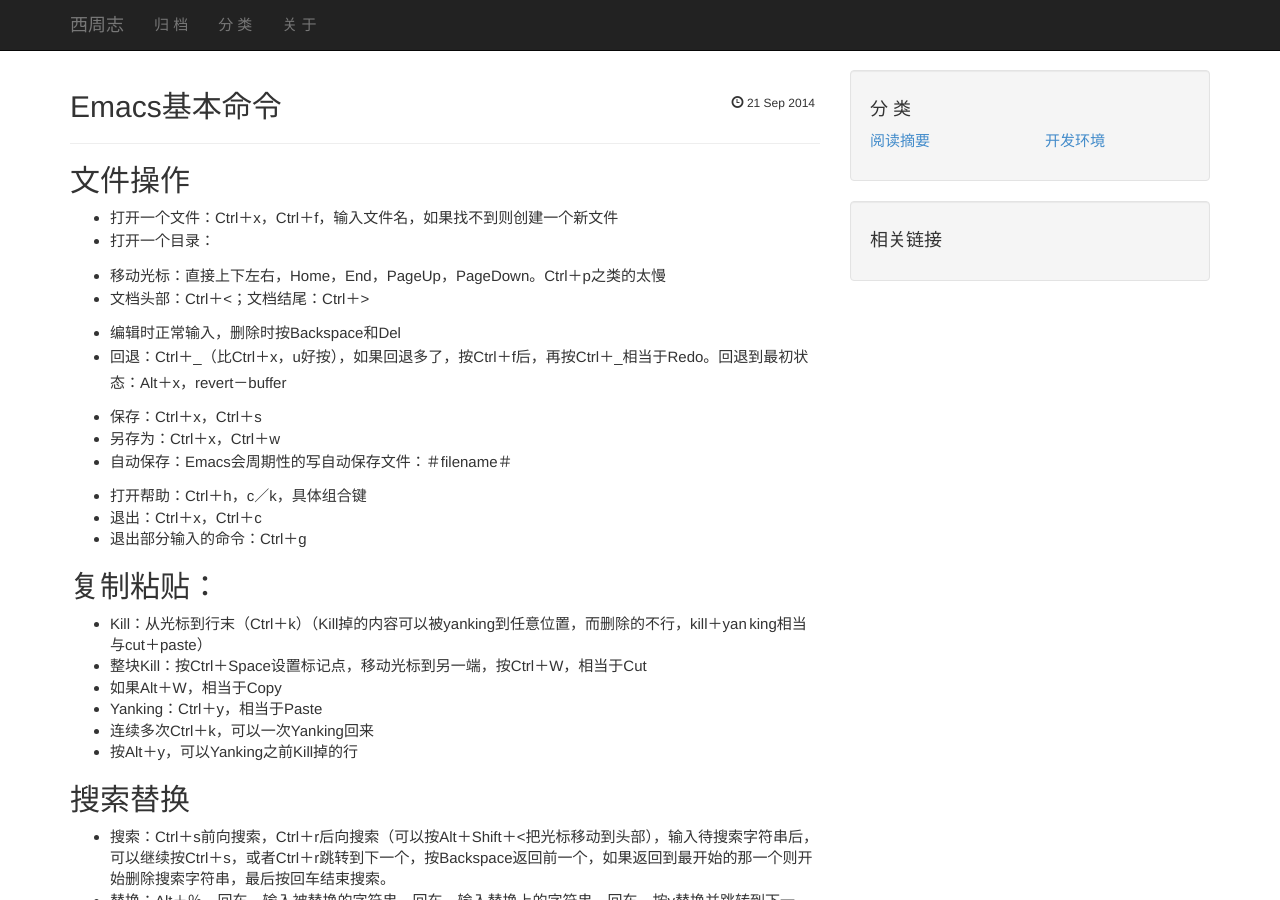
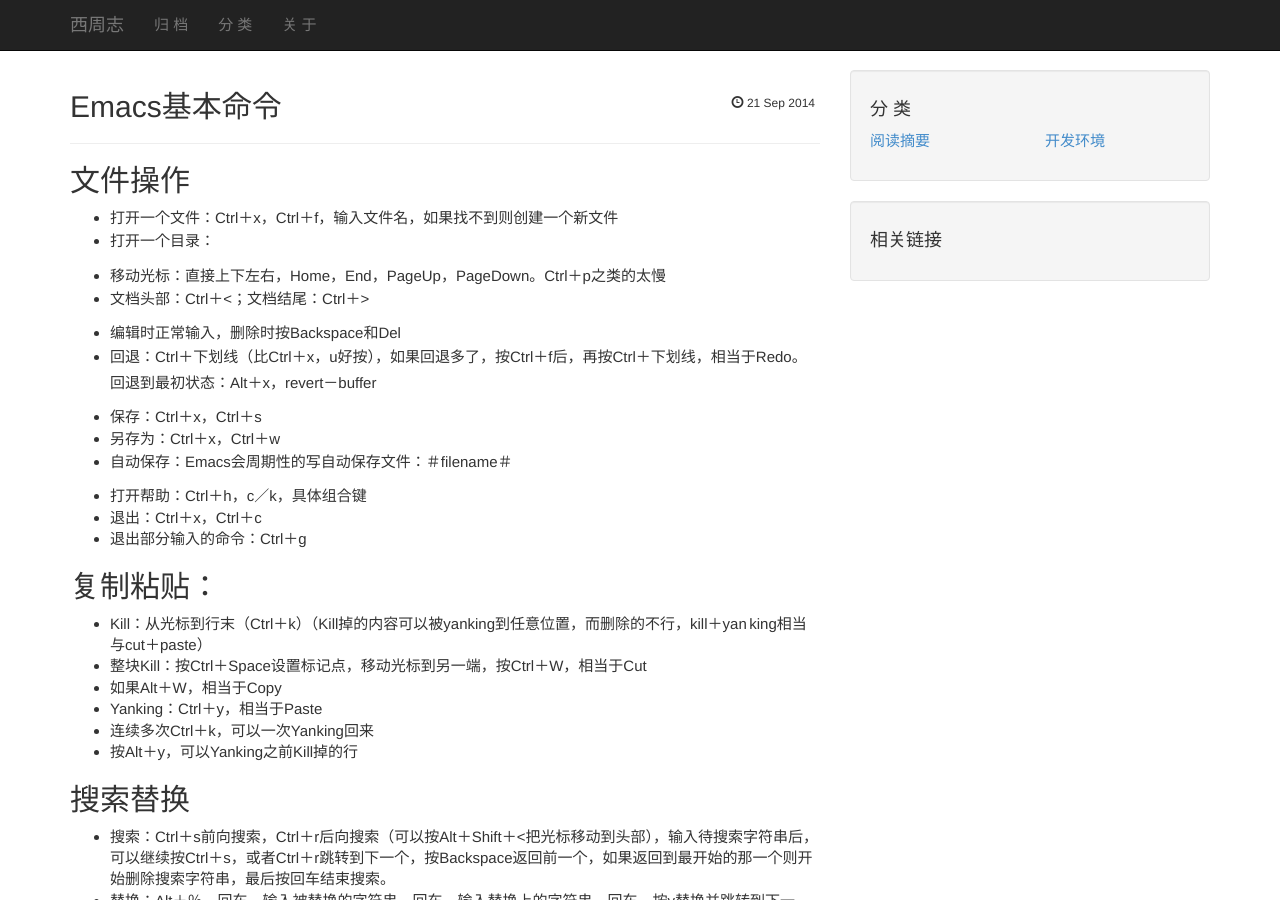
Before and after one commit to joezxy/joezxy.github.io, a Jekyll site: the page built from _posts/2014-09-21-emacs-cmds.md, in a window 1280 px wide and 900 px high. Built offline with Jekyll 4.4.1, drawn with Linux system fonts in a browser that asks for light colours; nearby versions of some CDN libraries; library files that are not in the unit come from our copies; Markdown is read by kramdown in place of the engine named in the settings.

Commit message:
Update 2014-09-21-emacs-cmds.md

```diff
--- a/_posts/2014-09-21-emacs-cmds.md
+++ b/_posts/2014-09-21-emacs-cmds.md
@@ -13,7 +13,7 @@
 * 文档头部：Ctrl＋<；文档结尾：Ctrl＋>
 
 * 编辑时正常输入，删除时按Backspace和Del
-* 回退：Ctrl＋_（比Ctrl＋x，u好按），如果回退多了，按Ctrl＋f后，再按Ctrl＋_相当于Redo。回退到最初状态：Alt＋x，revert－buffer
+* 回退：Ctrl＋下划线（比Ctrl＋x，u好按），如果回退多了，按Ctrl＋f后，再按Ctrl＋下划线，相当于Redo。回退到最初状态：Alt＋x，revert－buffer
 
 * 保存：Ctrl＋x，Ctrl＋s
 * 另存为：Ctrl＋x，Ctrl＋w
```
